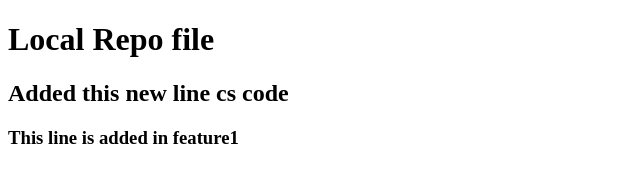
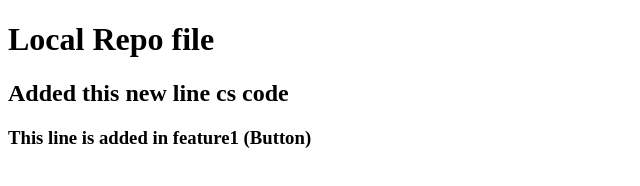
Before and after one commit to khalidhussain-dev/localrepo, a plain HTML site: page index.html in a window 1280 px wide. Shown: the full height of the page, 0-640 px from the left. Drawn offline with Linux system fonts and the light colour scheme.

```diff
--- a/index.html
+++ b/index.html
@@ -8,6 +8,6 @@
   <body>
     <h1>Local Repo file</h1>
     <h2>Added this new line cs code</h2>
-    <h3>This line is added in feature1</h3>
+    <h3>This line is added in feature1 (Button)</h3>
   </body>
 </html>
```
